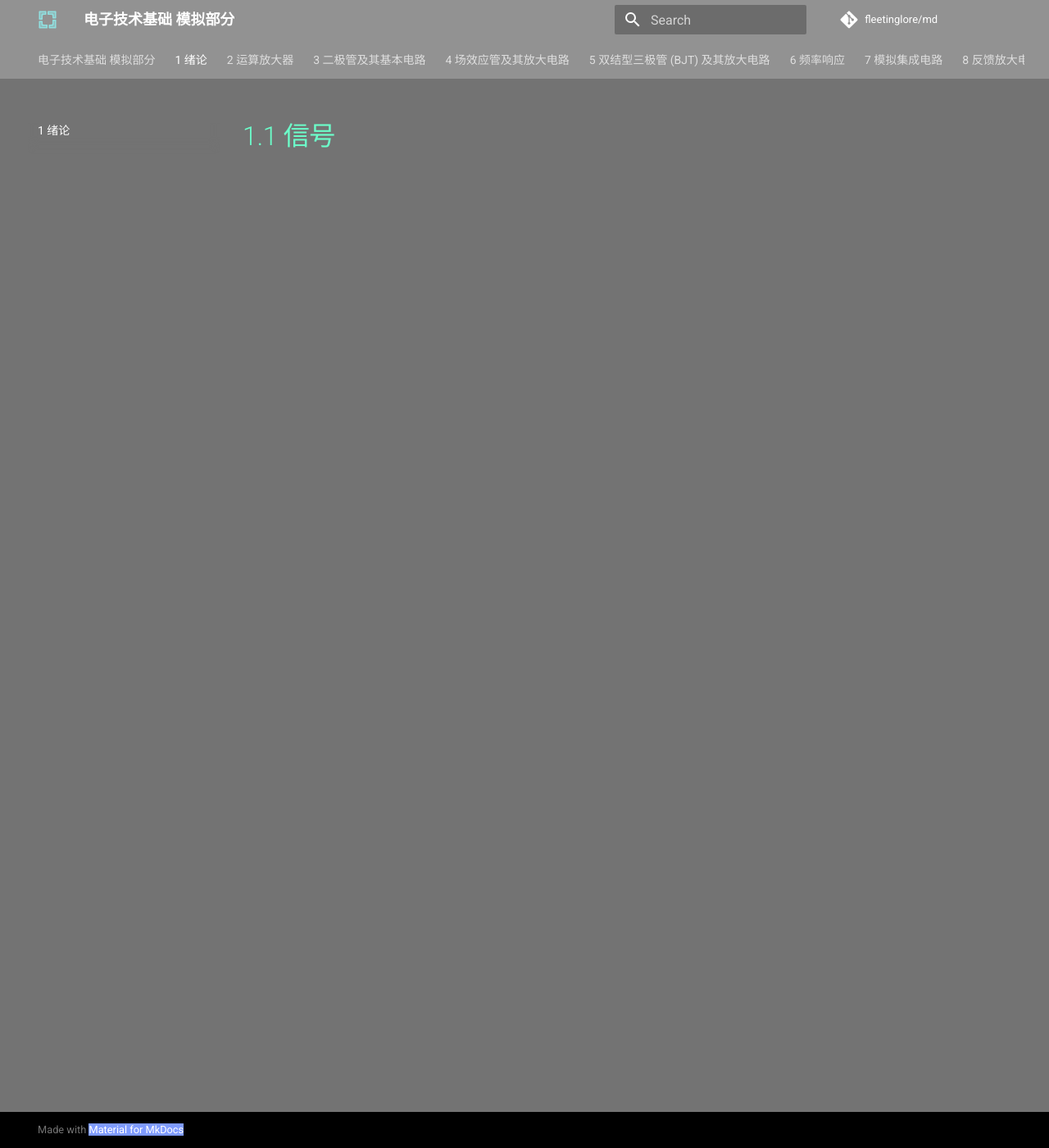
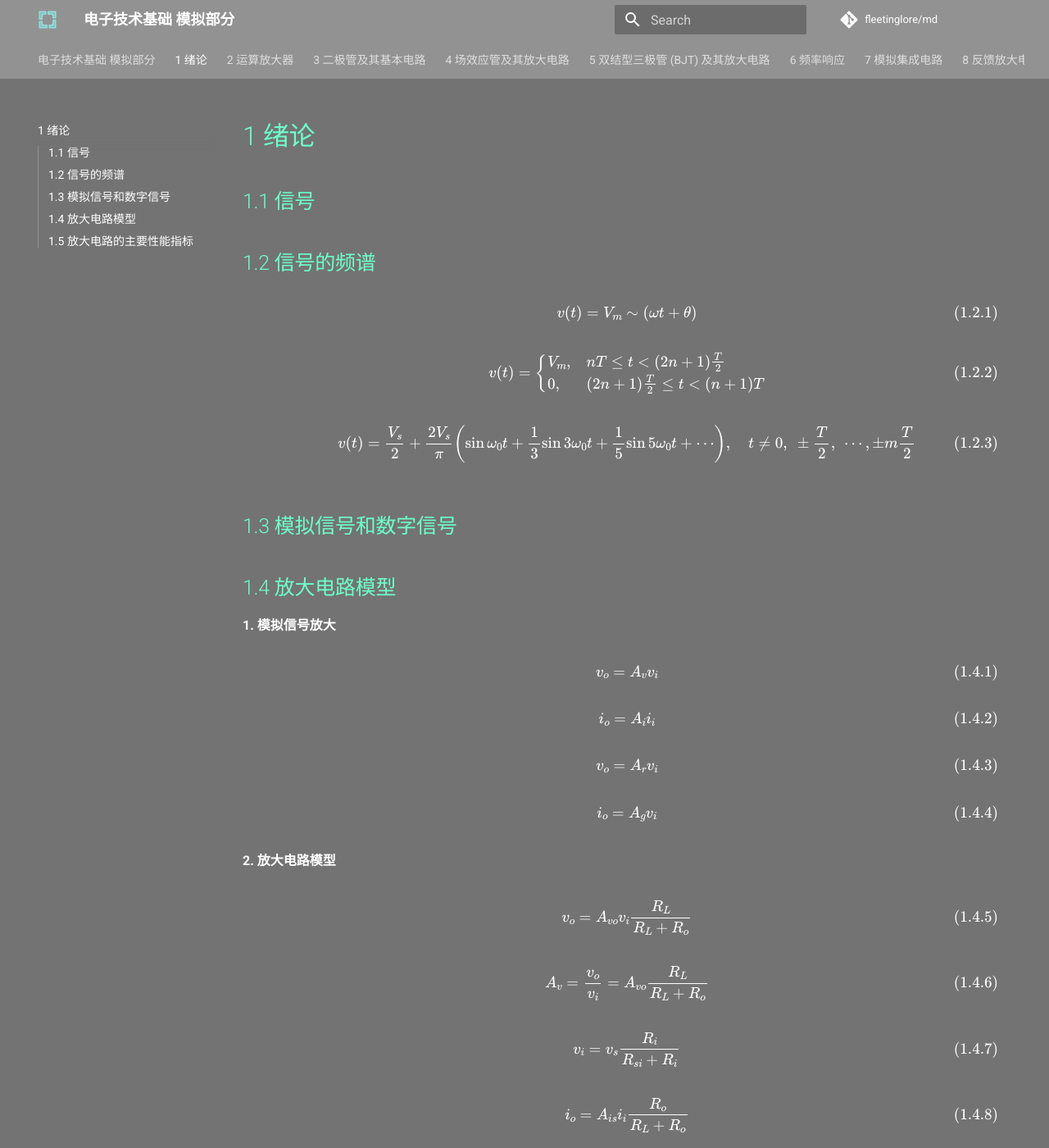
Before and after one commit to FleetingLore/md, an MkDocs documentation site: the page built from docs/1.md, in a window 1280 px wide and 1400 px high. Shown: the whole window at 82% size. Built offline with MkDocs 1.6.1 and Material for MkDocs 9.7.7, drawn with Linux system fonts in a browser that asks for light colours; comment, search, counter and statistics services are not loaded; some of the changed text lies outside the part shown.

Commit message:
Update 1.md

```diff
--- a/docs/1.md
+++ b/docs/1.md
@@ -1 +1,102 @@
-# 1.1  信号
+# 1  绪论
+
+## 1.1  信号
+
+## 1.2  信号的频谱
+
+$$
+v (t) = V _m \sim (\omega t + \theta)
+\tag{1.2.1}
+$$
+
+$$
+v (t) = \begin{cases}
+V _m, & n T \le t < (2 n + 1) \frac{T}{2} \\
+0,    & (2 n + 1) \frac{T}{2} \le t < (n + 1) T \\
+\end{cases}
+\tag{1.2.2}
+$$
+
+$$
+v (t) = \frac{V _s}{2} + \frac{2 V _s}{\pi} \left( \sin \omega _0 t + \frac{1}{3} \sin 3 \omega _0 t + \frac{1}{5} \sin 5 \omega _0 t + \cdots \right), \quad t \ne 0,\ \pm \frac{T}{2},\ \cdots, \pm m \frac{T}{2}
+\tag{1.2.3}
+$$
+
+## 1.3  模拟信号和数字信号
+
+## 1.4  放大电路模型
+
+**1. 模拟信号放大**
+
+$$
+v _o = A _v v _i
+\tag{1.4.1}
+$$
+
+$$
+i _o = A _i i _i
+\tag{1.4.2}
+$$
+
+$$
+v _o = A _r v _i
+\tag{1.4.3}
+$$
+
+$$
+i _o = A _g v _i
+\tag{1.4.4}
+$$
+
+**2. 放大电路模型**
+
+$$
+v _o = A _{v o} v _i \frac{R _L}{R _L + R _o}
+\tag{1.4.5}
+$$
+
+$$
+A _v = \frac{v _o}{v _i} = A _{v o} \frac{R _L}{R _L + R _o}
+\tag{1.4.6}
+$$
+
+$$
+v _i = v _s \frac{R _i}{R _{s i} + R _i}
+\tag{1.4.7}
+$$
+
+$$
+i _o = A _{i s} i _i \frac{R _o}{R _L + R _o}
+\tag{1.4.8}
+$$
+
+$$
+A _i = \frac{i _o}{i _i} = A _{i s} \frac{R _o}{R _L + R _o}
+\tag{1.4.9}
+$$
+
+$$
+i _i = i _s \frac{R _{s i}}{R _{s i} + R _i}
+\tag{1.4.10}
+$$
+
+$$
+A _{v o} v _i = A _{i s} i _i R _o = A _{i s} \frac{v _i}{R _i} R _o
+\tag{1.4.11}
+$$
+
+## 1.5  放大电路的主要性能指标
+
+**1. 输入电阻**
+
+$$
+R _i = \frac{v _i}{i _i}
+\tag{1.5.1}
+$$
+
+**2. 输出电阻**
+
+$$
+R _o = \frac{v _i}{i _i} \Large \vert _{v _s = 0, R _L = \infty}
+\tag{1.5.2}
+$$
```
